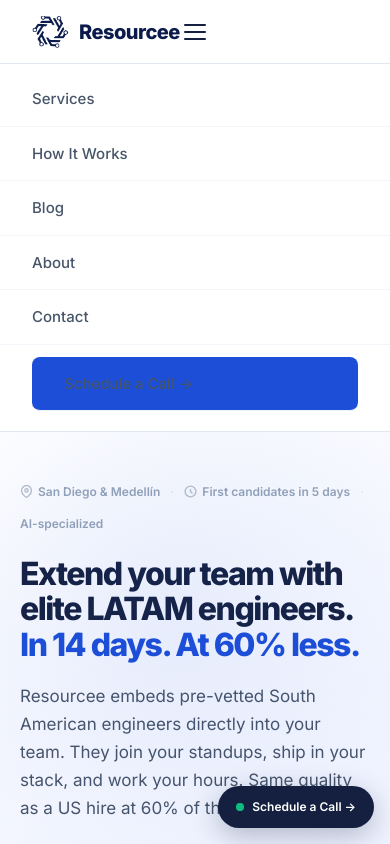
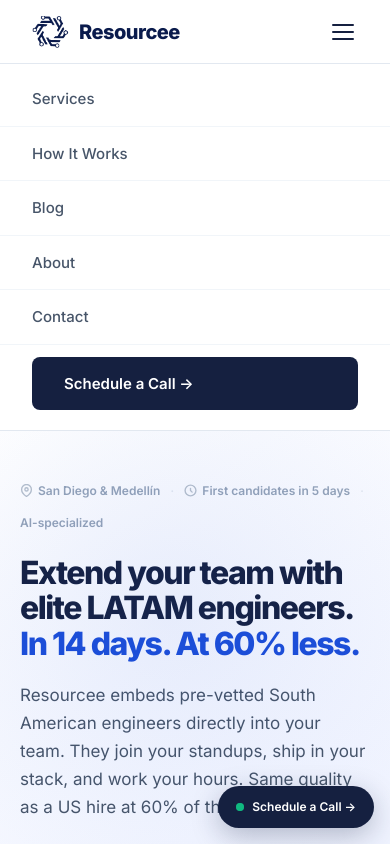
Before and after one commit to resourcee/resourcee.github.io, a plain HTML site: page index.html in a window 390 px wide. Both pictures are taken after a click on the button "Menu". Shown: the top 844 px of the page. Drawn offline with Linux system fonts and the light colour scheme; files whose address does not match are found by name.

Commit message:
Fix mobile menu icon position and header CTA styling
Burger icon lost its right-alignment on mobile because it relied on
margin-left:auto carried by .nav__links, which is hidden below 768px.
Also match the header "Schedule a Call" button to the floating pill's
navy background, and fix the drawer link's higher-specificity style
overriding the button's white bold text.

```diff
--- a/css/styles.css
+++ b/css/styles.css
@@ -172,6 +172,8 @@ p  { color: var(--body-color); }
 }
 .nav__links a:hover { color: var(--blue-primary); }
 .nav__cta { display: flex; align-items: center; gap: 12px; margin-left: 24px; }
+.nav__cta .btn--primary,
+.nav__drawer .btn--primary { background: var(--navy); }
 
 /* Hamburger */
 .nav__burger {
@@ -196,11 +198,13 @@ p  { color: var(--body-color); }
   border-bottom: 1px solid #F1F5F9;
 }
 .nav__drawer a:hover { color: var(--blue-primary); }
+.nav__drawer a.btn--primary,
+.nav__drawer a.btn--primary:hover { color: var(--white); font-weight: 600; border-bottom: none; }
 .nav__drawer .btn { margin: 12px 32px; }
 
 @media (max-width: 768px) {
   .nav__links, .nav__cta { display: none; }
-  .nav__burger { display: flex; }
+  .nav__burger { display: flex; margin-left: auto; }
 }
 
 /* ══════════════════════════════
```
